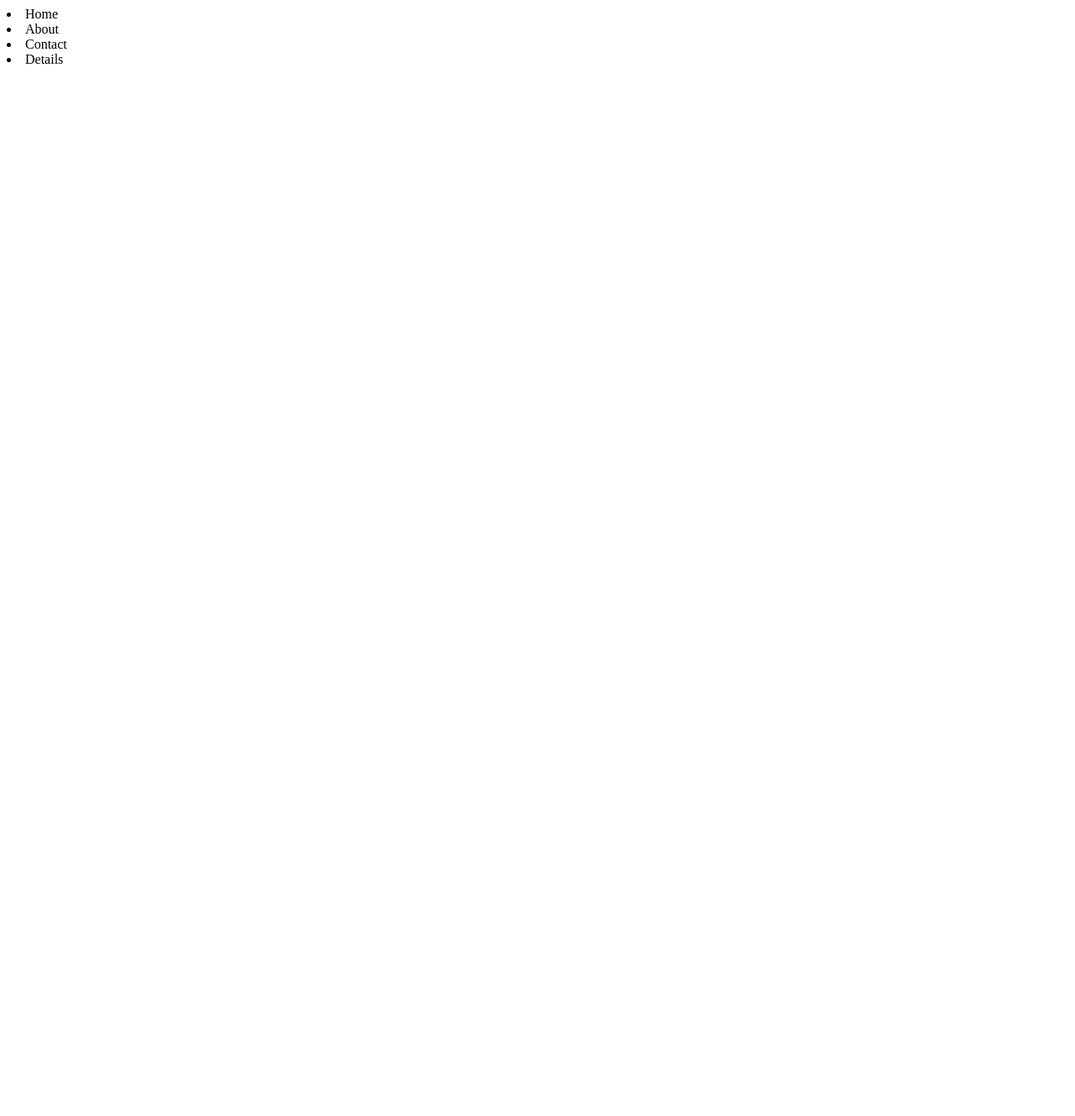
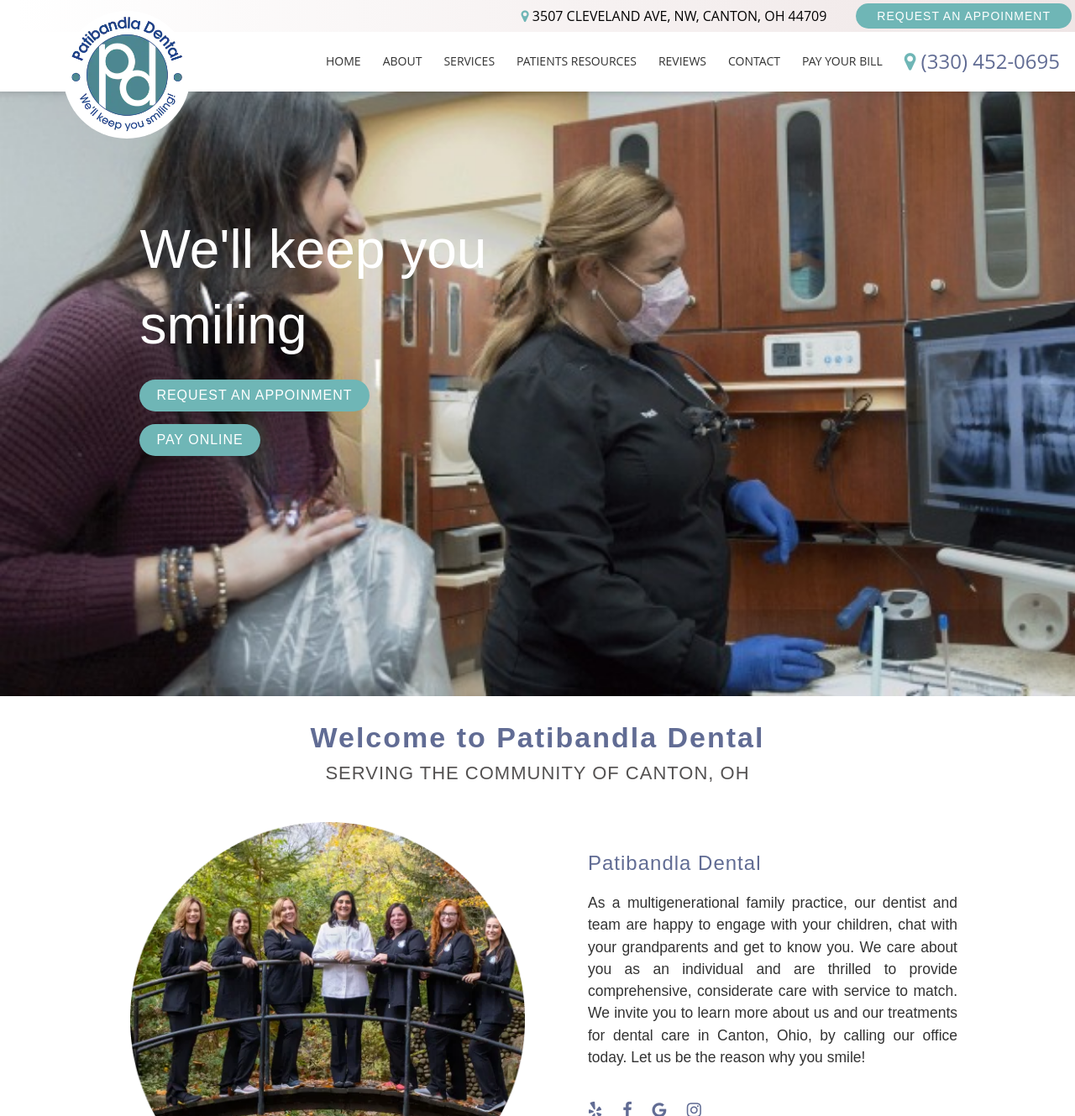
Before and after one commit to ajuajay11/GrowthPlug_Machinetask, a plain HTML site: page index.html in a window 1280 px wide. Shown: the top 1329 px of the page at 84% size. Before the commit the page ends 800 px from the top, so only its background shows below. Drawn offline with Linux system fonts and the light colour scheme.

Commit message:
2nd push

```diff
--- a/index.html
+++ b/index.html
@@ -3,14 +3,97 @@
 <head>
     <meta charset="UTF-8">
     <meta name="viewport" content="width=device-width, initial-scale=1.0">
+    <link rel="stylesheet" href="style.css">
+    <link rel="stylesheet" href="https://cdnjs.cloudflare.com/ajax/libs/font-awesome/4.7.0/css/font-awesome.min.css">
     <title>GrowthPlug</title>
 </head>
 <body>
     <header>
-        <li>Home</li>
-        <li>About</li>
-        <li>Contact</li>
-        <li>Details</li>
+        <div class="requestAnAppointment_nav opensans">
+            <div class="addresss"><i style="color:#6FB6B6" class="fa fa-map-marker"></i> 3507 CLEVELAND AVE, NW, CANTON, OH 44709</div>
+            <div class="requestAnAppointment"></i>REQUEST AN APPOINMENT</div>
+        </div>
+        <div class="navigation">
+            <div class="logo">
+                <img src="./images/logo.png" alt="logo">
+            </div>
+            <nav>
+                <ul class="opensans">
+                    <li>HOME</li>
+                    <li>ABOUT</li>
+                    <li>SERVICES</li>
+                    <li>PATIENTS RESOURCES</li>
+                    <li>REVIEWS</li>
+                    <li>CONTACT</li>
+                    <li>PAY YOUR BILL</li>
+                    <li> <a href=""><i style="color:#6FB6B6" class="fa fa-map-marker"></i> (330) 452-0695</a> </li>
+                </ul>
+            </nav>
+        </div>
     </header>
+
+    <!-- hero section -->
+
+    <section id="hero" class="hero">
+        <div class="hero-subsection">
+            <h1>We'll keep you smiling</h1>
+            <div class="requestAnAppointment_btn">
+                <div class="requestAnAppointment">REQUEST AN APPOINMENT</div>
+                <div class="requestAnAppointment">PAY ONLINE</div>
+            </div>
+
+        </div>
+
+    </section>
+
+    <!-- //alldentalsection starts -->
+
+    <section id="AlldentalSection">
+
+        <!-- //sectionone-->
+        <div class="patibandlaDentalsection">
+            <div class="Dentaltitle">
+                <h2>Welcome to Patibandla Dental</h2>
+                <span>SERVING THE COMMUNITY OF CANTON, OH</span>
+            </div>
+            <div class="DentalSubsection">
+                <div class="Dentalleft">
+                    <img src="./images/groupImg.png" alt="groupImg">
+                </div>
+                <div class="Dentalright">
+                    <div class="Dentalright-col">
+                        <h3>Patibandla Dental</h3>
+                        <p>As a multigenerational  family practice, our dentist and team  are happy to engage with your children, chat with your grandparents and get to know you. We care about you as an individual and are thrilled to provide comprehensive, considerate care with service to match. We invite you to learn more about us and our treatments for  dental care  in Canton, Ohio, by calling our office today. Let us be the reason why you smile!</p>
+                    </div>
+                    <div class="Dentalright-S-icons">
+                        <ul>
+                            <li><i class="fa fa-yelp" aria-hidden="true"></i></li>
+                            <li><i class="fa fa-facebook " aria-hidden="true"></i></li>
+                            <li><i class="fa fa-google" aria-hidden="true"></i></li>
+                            <li><i class="fa fa-instagram" aria-hidden="true"></i></li>
+                        </ul>
+                        <div class="meettime">Meet the Team</div>
+                    </div>
+                </div>
+            </div>
+        </div>
+
+        <!-- //sectiontwo -->
+        <div class="MeetDrVaniSection">
+            <div class="MeetDrVaniSection-column col1">
+                <h3>Meet Dr. Vani Patibandla</h3>
+                <p>Dr. Vani M. Patibandla has been practicing in the Canton, Ohio, area for 25 years. She was an undergraduate at Kenyon College, where she graduated with a degree in Biochemistry. She later went on to graduate from Case Western Reserve University School of Dentistry in 1998. She also completed a year-long general practice residency and continues her education every quarter with the local dental society and study club</p>
+                <p>Dr. Patibandla is a member of the American Dental Association®, Academy of General Dentistry, and Stark Dental Society. She is also an Ohio Dental Associate.</p>
+                <p>Her goal as a dentist is to improve her patients’ oral health while also leaving them with positive impressions by creating genuine and long-lasting relationships with them. Seeing improvement in a patient’s oral health genuinely makes her day. And creating an environment of positivity and laughter with her team results in a wonderful atmosphere for our patients to enjoy. This invites new patients to visit, many of whom have heard about us by word of mouth.</p>
+                <p>Dr. Patibandla has a wonderful husband and two beautiful daughters. When not in the office, she loves reading, going on walks and hikes, meditating, and cooking.</p>
+                <div class="requestAnAppointment">REQUEST AN APPOINMENT</div>
+            </div>
+            <div class="MeetDrVaniSection-column">
+                <img src="./images/patibandla.png" alt="patibandla">
+            </div>
+        </div>
+
+    </section>
+
 </body>
 </html>
--- a/style.css
+++ b/style.css
@@ -0,0 +1,263 @@
+*{
+    margin: 0;
+    padding: 0;
+    box-sizing: border-box;
+}
+.opensans{
+    font-family:'Open Sans';
+}
+header{
+    position: fixed;
+    width: 100%;
+    top: 0;
+    z-index: 999
+}
+.requestAnAppointment_nav{
+    display: flex;
+    justify-content: end;
+    background: linear-gradient(270deg, #efe6e6 0%, rgb(255 255 255) 98.49%) !important;
+    font-size: 14px;
+    padding: 4px;
+    align-items: center;
+    color: #333;
+}
+.requestAnAppointment{
+    background: #6FB6B6;
+    color: #fff;
+    cursor: pointer;
+    text-transform: uppercase;
+    padding: 7px 25px;
+    border-radius: 30px;
+    letter-spacing: 1px;
+    width: max-content;
+    font-family: sans-serif;
+}
+.requestAnAppointment:hover{
+    background: #8ac3c3;
+    transition: 0.4s;
+}
+.addresss{
+    font-size: 16px;
+    color: #000;
+    margin-right: 35px;
+}
+/* header */
+.navigation{
+    display: flex;
+    justify-content: space-between;
+    padding-left: 30px;
+    background: #fff;
+}
+.navigation nav ul{
+    color: #333;
+    display: flex;
+    list-style: none;
+    gap: 26px;
+    font-size: 14px;
+    align-items: center;
+    padding: 18px;
+    cursor: pointer;
+}
+nav ul li a{
+    text-decoration: none;
+    color: #616C94 !important
+}
+.navigation nav ul li:nth-last-child(1){
+ font-size: 24px;
+}
+.navigation nav ul li:hover{
+    color: #6FB6B6;
+}
+.logo{
+    position: relative;
+}
+.navigation .logo img{
+    width: 152px;
+    object-fit: contain;
+    position: absolute;
+    top: -25px;
+    left: 45px;
+    background: #fff;
+    border-radius: 50%;
+}
+
+/* hero section */
+#hero{
+    background: url(./images/hero.png);
+    object-fit: cover;
+    /* width: 100%; */
+    height: 90vh;
+    background-repeat: no-repeat;
+    background-size: cover;
+    margin-top: 109px;
+    position: relative;
+}
+.hero-subsection {
+    position: absolute;
+    left: 13%;
+    top: 20%;
+    width: 500px;
+}
+.hero-subsection h1{
+    font-size: 64px;
+    color: #fff;
+    font-family: sans-serif;
+    font-weight: 200;
+    line-height: 1.4;
+}
+.requestAnAppointment_btn{
+    display: flex;
+    padding-top: 20px;
+    flex-direction: column;
+    gap: 15px;
+}
+.requestAnAppointment_btn .requestAnAppointment{
+    padding: 10px 20px;
+}
+
+/* AlldentalSection */
+.AlldentalSection{
+    display: flex;
+    flex-direction: column;
+}
+.patibandlaDentalsection{
+    margin: 0px 140px;
+    justify-content: center;
+    align-items: center;
+    text-align: center;
+}
+.Dentaltitle{
+    align-items: center;
+    padding: 30px 20px;
+    font-family: sans-serif;
+}
+.Dentaltitle h2{
+    font-size: 34px;
+    color: #616c94;
+    font-weight: 600;
+    padding-bottom: 10px;
+    letter-spacing: 2px;
+
+}
+.Dentaltitle span{
+    font-size: 22px;
+    letter-spacing: 1px;
+    color: #545252;
+
+}
+.DentalSubsection{
+    display: flex;
+    flex-direction: row;
+}
+.Dentalleft img{
+    height: unset;
+    object-fit: contain;
+    padding: 15px;
+    max-width: 500px;
+}
+.Dentalright{
+    display: flex;
+    flex-direction: column;
+    align-items: start;
+    text-align: start;
+    justify-content: start;
+    padding: 50px 0px 40px 60px;
+    gap: 40px;
+}
+.Dentalright-col h3{
+    font-size: 24px;
+    color: #616c94;
+    font-weight: 200;
+    text-align: start;
+    font-family: sans-serif;
+    letter-spacing: 1px;
+}
+.Dentalright-col p{
+    font-size: 17.5px;
+    color: #333;
+    font-weight: 200;
+    font-family: sans-serif;
+    text-align: start;
+    font-weight: 200;
+    line-height: 1.5;
+    padding-top: 20px;
+    text-align: justify;
+
+}
+.Dentalright-S-icons ul{
+     display: flex;
+     gap: 24px;
+}
+.Dentalright-S-icons ul li{
+   list-style: none;
+}
+.Dentalright-S-icons ul li i{
+    color: #616c94;
+    font-size: 20px;
+    cursor: pointer;
+ }
+ .Dentalright-S-icons ul li i:hover{
+    color: #6FB6B6;
+ }
+ .Dentalright-S-icons{
+    display: flex;
+    flex-direction: column;
+    gap: 20px;
+ }
+ .meettime{
+    background: #616c94;
+    color: #fff;
+    cursor: pointer;
+    padding: 15px 18px;
+    border-radius: 30px;
+    width: max-content;
+    font-family: sans-serif;
+    font-size: 14px;
+    font-weight: 600;
+ }
+
+ .meettime:hover
+ {
+    background: #6FB6B6;
+ }
+
+ /* MeetDrVaniSection */
+ .MeetDrVaniSection{
+    background: url(./images/bg.webp);display: flex;
+    flex-direction: row;
+    padding: 80px 150px 100px 100px;
+
+
+ }
+ .MeetDrVaniSection-column h3{
+    font-size: 64px;
+    color: #616c94;
+    font-family: sans-serif;
+    font-weight: 200;
+ }
+ .MeetDrVaniSection .col1{
+    padding-right: 104px;
+    display: flex;
+    flex-direction: column;
+    gap: 10px;
+    font-size: 18px;
+    font-family: sans-serif;
+    color: #333;
+    line-height: 1.4;
+    align-items: start;
+ }
+ .MeetDrVaniSection-column
+ {
+    display: flex;
+    align-items: center;
+ }
+ .MeetDrVaniSection-column img
+ {
+    padding-top: 70px;
+    height: 500px;
+    width: 350px;
+ }
+ .MeetDrVaniSection-column .requestAnAppointment
+{
+    margin-top: 25px;
+}
```
Also changed, not shown: images/bg.webp (added), images/groupImg.png (added), images/hero.png (added), images/logo.png (added), images/patibandla.png (added).
